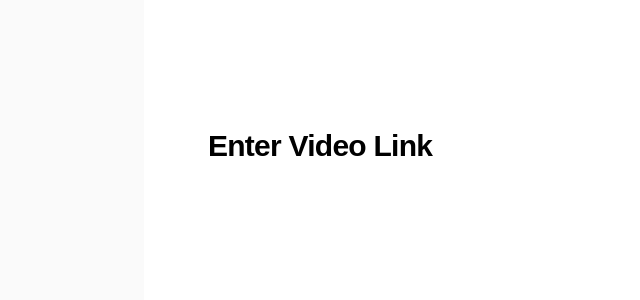
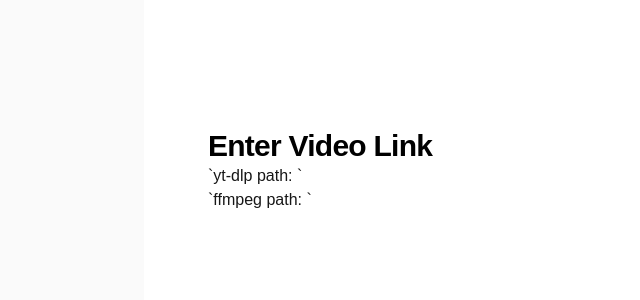
Before and after one commit to jgthomas/tune-grabber, a Next.js app: page / in a window 1280 px wide. Shown: the top 300 px of the page, without its empty margins (112-752 px from the left). Built offline with nearby package versions, Linux system fonts and the light colour scheme.

Commit message:
Set executable path env variables

```diff
--- a/src/app/page.tsx
+++ b/src/app/page.tsx
@@ -5,6 +5,8 @@
         <h1 className="text-3xl font-semibold tracking-tight text-black dark:text-zinc-50">
           Enter Video Link
         </h1>
+        <h2>`yt-dlp path: {process.env.YT_DLP_PATH}`</h2>
+        <h2>`ffmpeg path: {process.env.FFMPEG_PATH}`</h2>
       </main>
     </div>
   );
```
Also changed, not shown: 2 other files (tests, documents, lock files or other folders).
